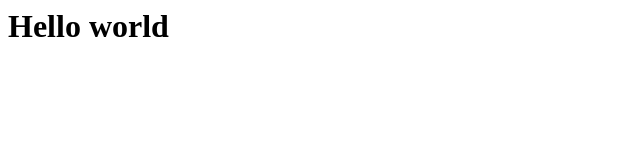
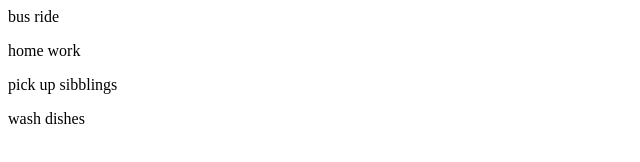
Before and after one commit to mikethe7/todo_app, a plain HTML site: page index.html in a window 1280 px wide. Shown: the whole page, without its empty margins (0-640 px from the left). Drawn offline with Linux system fonts and the light colour scheme.

Commit message:
life goes on

```diff
--- a/index.html
+++ b/index.html
@@ -1 +1,4 @@
-<h1>Hello world</h1>
+<p>bus ride</p>
+<p>home work</P>
+<p>pick up sibblings</p>
+<p>wash dishes</p>
```
